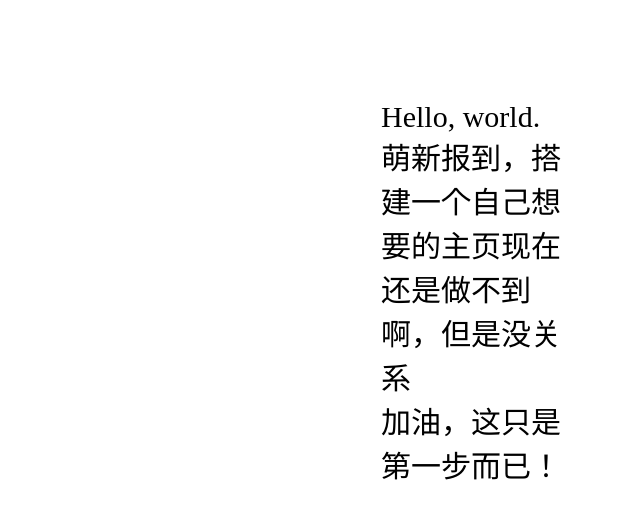
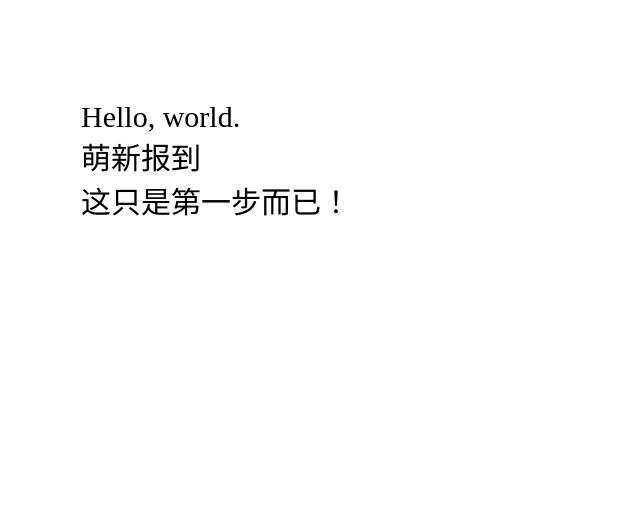
Before and after one commit to rainyuzi/rainyuzi.github.io, a plain HTML site: page index.html in a window 1280 px wide. Shown: the whole page, without its empty margins (159-799 px from the left). Drawn offline with Linux system fonts and the light colour scheme.

Commit message:
del some words

```diff
--- a/index.html
+++ b/index.html
@@ -7,7 +7,7 @@
     <style type="text/css">
     .theme{
       display: block;
-      width: 200px;
+      width: 800px;
       font-size: 30px;
       margin: 100px auto;
     }
@@ -15,8 +15,8 @@
 </head>
 <body>
 <div class="theme">
-  Hello, world.<br>萌新报到，搭建一个自己想要的主页现在还是做不到啊，但是没关系<br>
-  加油，这只是第一步而已！
+  Hello, world.<br>萌新报到
+</br>这只是第一步而已！
 </div>
 
 </body>
```
